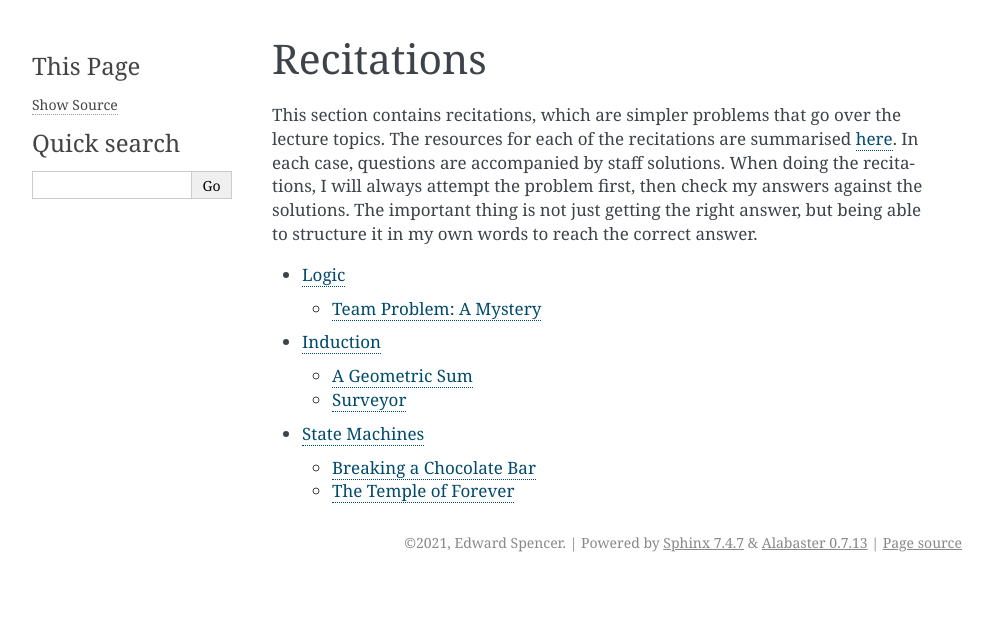
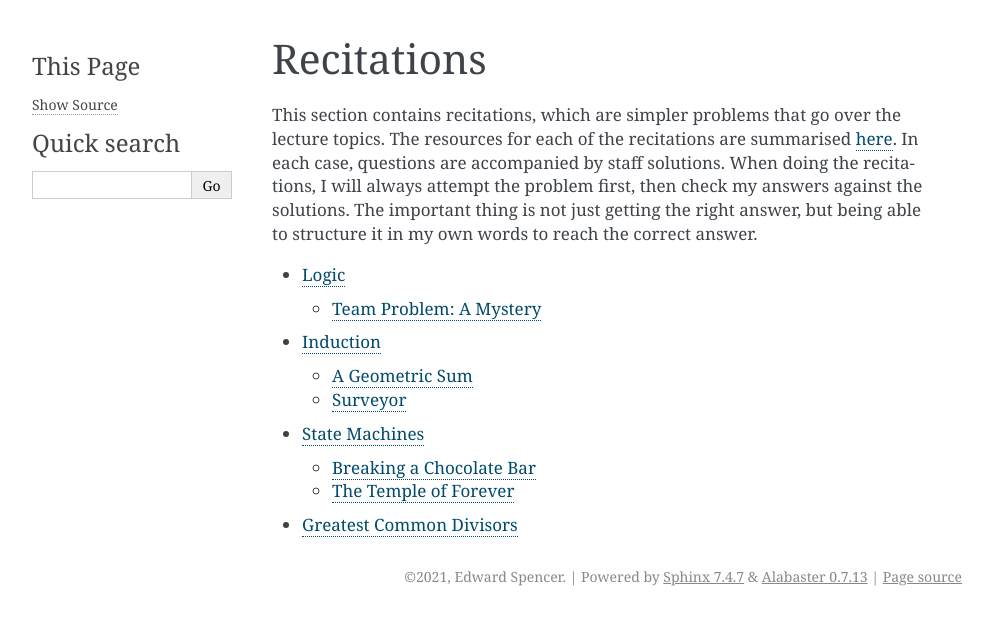
Before and after one commit to edi-spaghetti/mathematical-, a Sphinx documentation site: the page built from source/recitations/index.rst, in a window 1280 px wide. Shown: the top 625 px of the page, without its empty margins (148-1141 px from the left). Built offline with Sphinx 7.4.7, drawn with Linux system fonts in a browser that asks for light colours.

Commit message:
Add recitation 4 to index

```diff
--- /dev/null
+++ b/source/recitations/greatest_common_divisor.rst
@@ -0,0 +1,5 @@
+Greatest Common Divisors
+========================
+
+`problems <link https://ocw.mit.edu/courses/electrical-engineering-and-computer-science/6-042j-mathematics-for-computer-science-fall-2010/recitations/MIT6_042JF10_rec04.pdf>`_
+`solutions <link https://ocw.mit.edu/courses/electrical-engineering-and-computer-science/6-042j-mathematics-for-computer-science-fall-2010/recitations/MIT6_042JF10_rec04_sol.pdf>`_
--- a/source/recitations/index.rst
+++ b/source/recitations/index.rst
@@ -13,3 +13,4 @@ The important thing is not just getting the right answer, but being able to stru
 	logic
 	induction
 	state_machines
+	greatest_common_divisor
```
